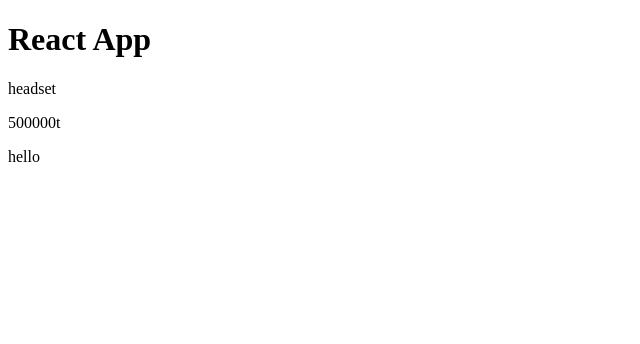
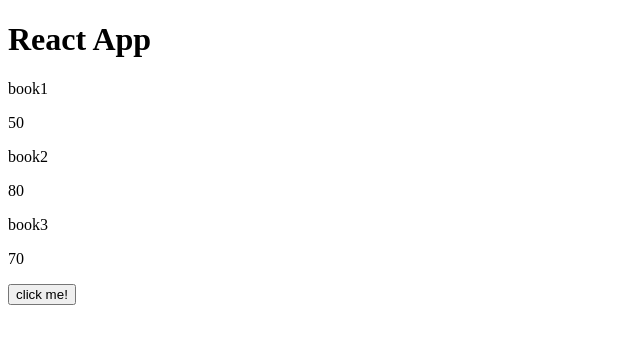
Before and after one commit to alirezasha01/react-test, a React (Create React App) app: page / in a window 1280 px wide. Shown: the top 344 px of the page, without its empty margins (0-640 px from the left). Built offline with nearby package versions, Linux system fonts and the light colour scheme.

Commit message:
use state in class componenets

```diff
--- a/src/App.js
+++ b/src/App.js
@@ -1,14 +1,43 @@
 import React from "react";
 import Product from "./components/Product/Product";
 
-const App = () =>{
+class App extends React.Component {
+    state = {
+        products: [
+            {title : "book1", price : 50},
+            {title : "book2", price : 80},
+            {title : "book3", price : 70},
+        ],
+}
+ChangeValue = () =>{
+    this.setState({
+        products: [
+            {title : "book1", price : 30},
+            {title : "book2", price : 30},
+            {title : "book3", price : 30},
+        ],
+    })
+}
+    render(){
     return (
-        <div id="main" className="container">
+            <div id="main" className="container">
             <h1>React App</h1>
-            <Product title = "headset" price ="500000t"/>
-            <Product>hello</Product>
+            <Product
+            title = {this.state.products[0].title}
+            price = {this.state.products[0].price}
+            />
+            <Product
+            title = {this.state.products[1].title}
+            price = {this.state.products[1].price}
+            />
+            <Product
+            title = {this.state.products[2].title}
+            price = {this.state.products[2].price}
+            />
+            <button onClick={this.ChangeValue}> click me!</button>
         </div>
     )
 }
+}
 
 export default App
--- a/src/components/Product/Product.js
+++ b/src/components/Product/Product.js
@@ -5,7 +5,6 @@
         <div>
             <p>{props.title}</p>
             <p>{props.price}</p>
-            <p>{props.children}</p>
         </div>
     )
 };
```
